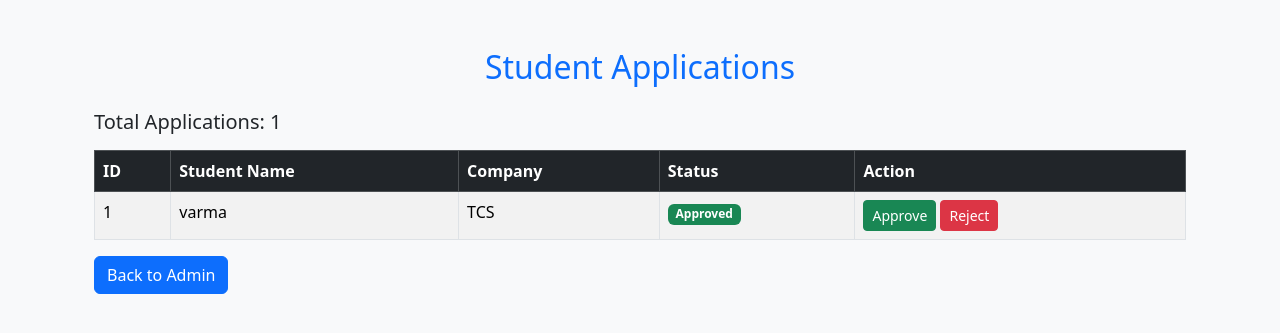
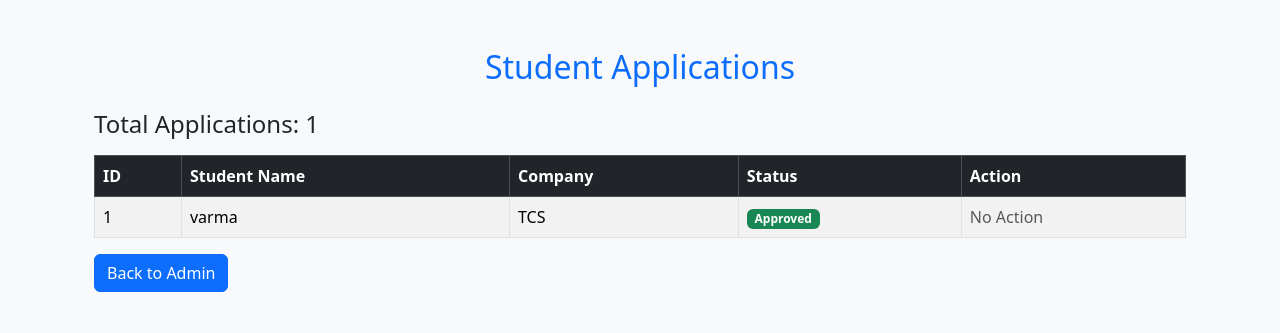
Before and after one commit to hemadrivarma/college-placement-system-1, a Flask app: page /applications in a window 1280 px wide. Shown: the part 56-389 px from the top of the page. Run offline with Flask 3, Linux system fonts and the light colour scheme; data comes from the database, SQL or seed files in the repository.

Commit message:
Updated applications page

```diff
--- a/templates/applications.html
+++ b/templates/applications.html
@@ -1,18 +1,19 @@
 {% extends "base.html" %}
 
-{% block title %}Applications{% endblock %}
+{% block title %}
+Applications
+{% endblock %}
 
 {% block content %}
 
 <div class="container mt-5">
 
-    <h2 class="text-center text-primary mb-4">
-        Student Applications
-    </h2>
+    <h2 class="text-center text-primary mb-4">Student Applications</h2>
 
-    <h5>Total Applications: {{ applications|length }}</h5>
+    <h4>Total Applications: {{ applications|length }}</h4>
 
     <table class="table table-bordered table-striped table-hover mt-3">
+
         <thead class="table-dark">
             <tr>
                 <th>ID</th>
@@ -24,8 +25,10 @@
         </thead>
 
         <tbody>
+
         {% for app in applications %}
         <tr>
+
             <td>{{ app.id }}</td>
             <td>{{ app.student.fullname }}</td>
             <td>{{ app.company.company_name }}</td>
@@ -33,20 +36,27 @@
             <td>
                 {% if app.status == "Approved" %}
                     <span class="badge bg-success">Approved</span>
+
                 {% elif app.status == "Rejected" %}
                     <span class="badge bg-danger">Rejected</span>
+
                 {% else %}
                     <span class="badge bg-warning text-dark">Pending</span>
                 {% endif %}
             </td>
 
             <td>
-                <a href="/approve/{{ app.id }}" class="btn btn-success btn-sm">Approve</a>
+                {% if app.status == "Pending" %}
+                    <a href="/approve/{{ app.id }}" class="btn btn-success btn-sm">Approve</a>
+                    <a href="/reject/{{ app.id }}" class="btn btn-danger btn-sm">Reject</a>
+                {% else %}
+                    <span class="text-muted">No Action</span>
+                {% endif %}
+            </td>
 
-                <a href="/reject/{{ app.id }}" class="btn btn-danger btn-sm">Reject</a>
-            </td>
         </tr>
         {% endfor %}
+
         </tbody>
 
     </table>
```
